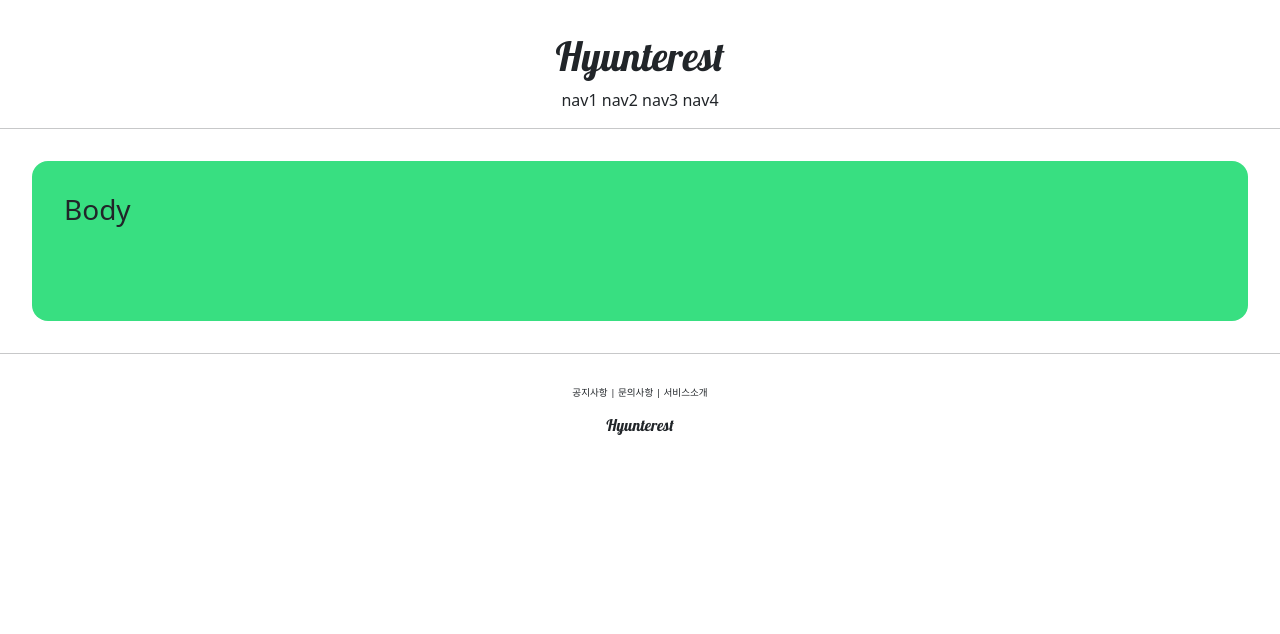
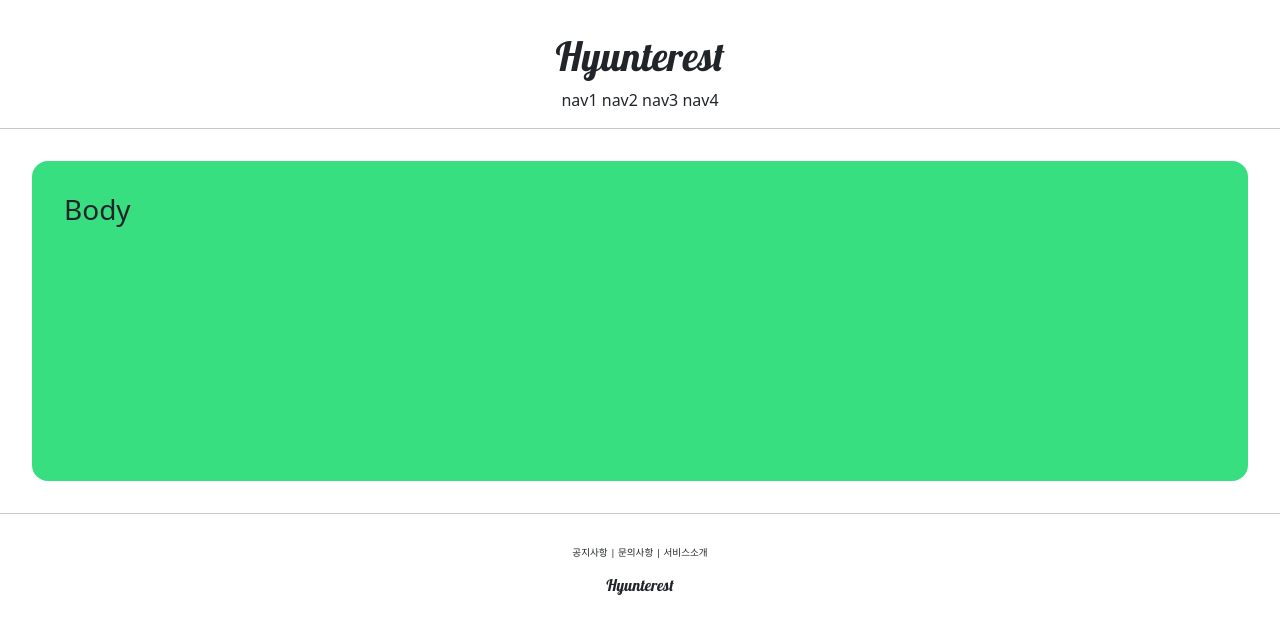
Before and after one commit to HyunAm0225/hyunterest, a Django app: page /account/ in a window 1280 px wide. Shown: the top 634 px of the page. Run offline with Django 3.2, Linux system fonts and the light colour scheme.

Commit message:
0.3 hello.html 수정

```diff
--- a/accountapp/templates/accountapp/hello.html
+++ b/accountapp/templates/accountapp/hello.html
@@ -1,6 +1,8 @@
 {% extends 'base.html' %}
 {% block content %}
   <body>
-    <div style="height: 10rem; background-color: #38df81; border-radius: 1rem; margin: 2rem"><h3 style="padding:2rem">Body</h3></div>
+    <div style="height: 20rem; background-color: #38df81; border-radius: 1rem; margin: 2rem">
+        <h3 style="padding:2rem">Body</h3>
+    </div>
   </body>
 {% endblock %}
```
